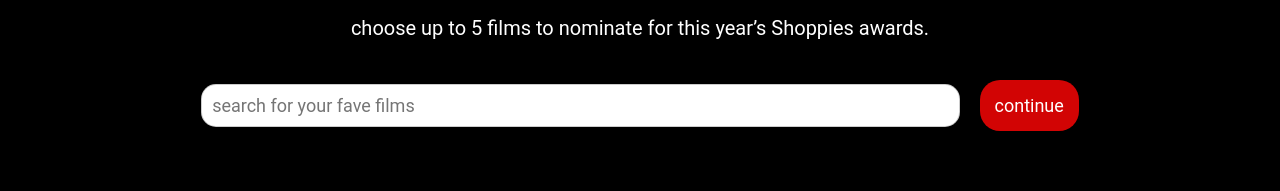
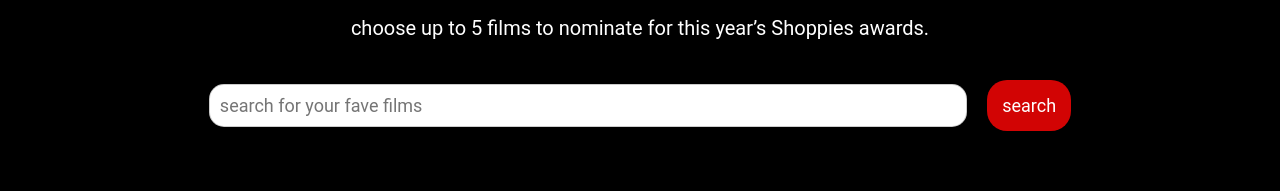
Before and after one commit to akhterare/films-of-shopifolx, a React (Create React App) app in the folder frontend/: page /films-of-shopifolx/pick-films in a window 1280 px wide. Shown: the part 216-407 px from the top of the page. Built offline with nearby package versions, Linux system fonts and the light colour scheme; no server answers; the HTML template or start-up script is replaced by a standard one.

Commit message:
Added search bar logic, still needs scroll

```diff
--- a/frontend/src/components/SearchBar/SearchBar.js
+++ b/frontend/src/components/SearchBar/SearchBar.js
@@ -10,9 +10,15 @@
             onChange={(event) => props.setSearchValue(event.target.value)}
             placeholder='search for your fave films'
         />
-        <SearchBtn to="/nominations">
-            <Button>continue</Button>
-        </SearchBtn>
+        {props.atMaxFilms ?
+            <SearchBtn to="/nominations">
+                <Button>continue</Button>
+            </SearchBtn>
+            :
+            <SearchBtn to="pick-films">
+                <Button>search</Button>
+            </SearchBtn>
+        }
     </SearchBarContainer>
 )
 
--- a/frontend/src/pages/PickFilms/PickFilms.js
+++ b/frontend/src/pages/PickFilms/PickFilms.js
@@ -66,6 +66,7 @@
       setMovies(newMovies);
     }
     else{
+      // Must be at max films!
       const newAtMaxFilms = true;
       setAtMaxFilms(newAtMaxFilms);
     }
@@ -119,7 +120,11 @@
   return (
     <div>
       <Hero username={username} title="name your picks." subtitle="choose up to 5 films to nominate for this year’s Shoppies awards."/>
-      <SearchBar value={searchValue} setSearchValue={setSearchValue} />
+      <SearchBar
+        value={searchValue}
+        setSearchValue={setSearchValue}
+        atMaxFilms={atMaxFilms}
+      />
       <NominationsGallery
         atMax = {atMaxFilms}
         movies={nominations}
```
